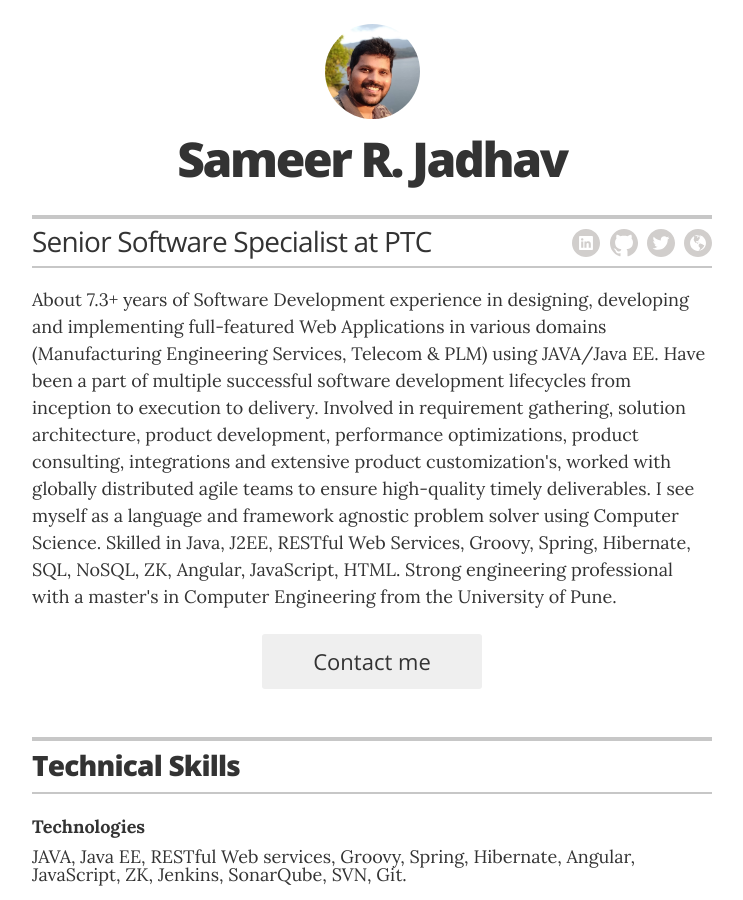
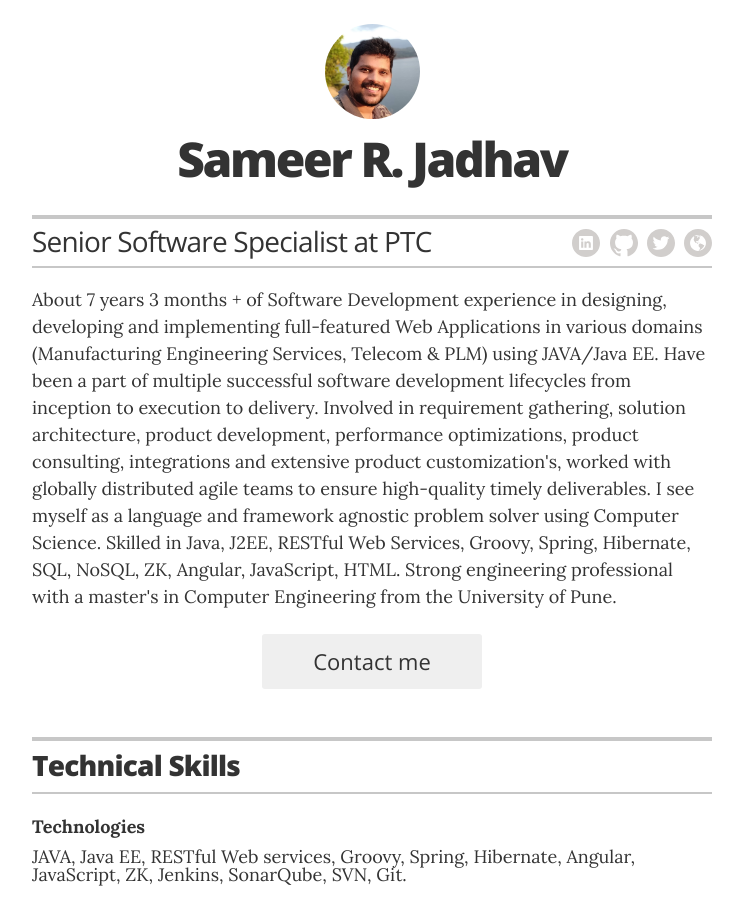
Before and after one commit to JadhavSameer/jadhavsameer.github.io, a Jekyll site: the page built from index.html, in a window 1280 px wide and 900 px high. Shown: the whole window, without its empty margins (268-1011 px from the left). Built offline with Jekyll 4.4.1, drawn with Linux system fonts in a browser that asks for light colours.

Commit message:
Update _config.yml

```diff
--- a/_config.yml
+++ b/_config.yml
@@ -27,7 +27,7 @@ resume_contact_address:         "Pune, India"
 resume_header_contact_info:     "Pune, IN • 9970089813 • sameer.jadhav01@gmail.com"
 display_header_contact_info:    "false"
 
-resume_header_intro: "<p>About 7.3+ years of Software Development experience in designing, developing and implementing full-featured Web Applications in various domains (Manufacturing Engineering Services, Telecom & PLM) using JAVA/Java EE. Have been a part of multiple successful software development lifecycles from inception to execution to delivery. Involved in requirement gathering, solution architecture, product development, performance optimizations, product consulting, integrations and extensive product customization's, worked with globally distributed agile teams to ensure high-quality timely deliverables. I see myself as a language and framework agnostic problem solver using Computer Science. Skilled in Java, J2EE, RESTful Web Services, Groovy, Spring, Hibernate, SQL, NoSQL, ZK, Angular, JavaScript, HTML. Strong engineering professional with a master's in Computer Engineering from the University of Pune.</p>"
+resume_header_intro: "<p>About 7 years 3 months + of Software Development experience in designing, developing and implementing full-featured Web Applications in various domains (Manufacturing Engineering Services, Telecom & PLM) using JAVA/Java EE. Have been a part of multiple successful software development lifecycles from inception to execution to delivery. Involved in requirement gathering, solution architecture, product development, performance optimizations, product consulting, integrations and extensive product customization's, worked with globally distributed agile teams to ensure high-quality timely deliverables. I see myself as a language and framework agnostic problem solver using Computer Science. Skilled in Java, J2EE, RESTful Web Services, Groovy, Spring, Hibernate, SQL, NoSQL, ZK, Angular, JavaScript, HTML. Strong engineering professional with a master's in Computer Engineering from the University of Pune.</p>"
 
 # use "yes" to display the email contact button,
 # "no" to display an "I'm not looking for work" message,
```
